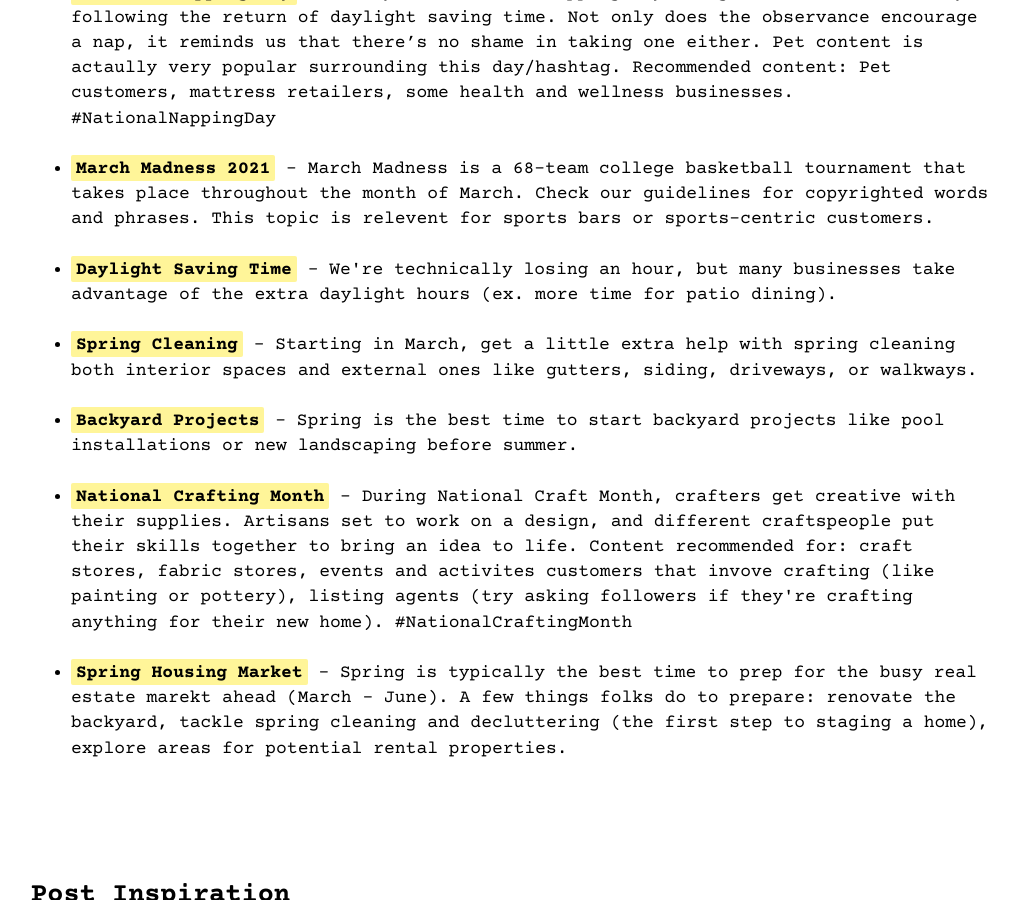
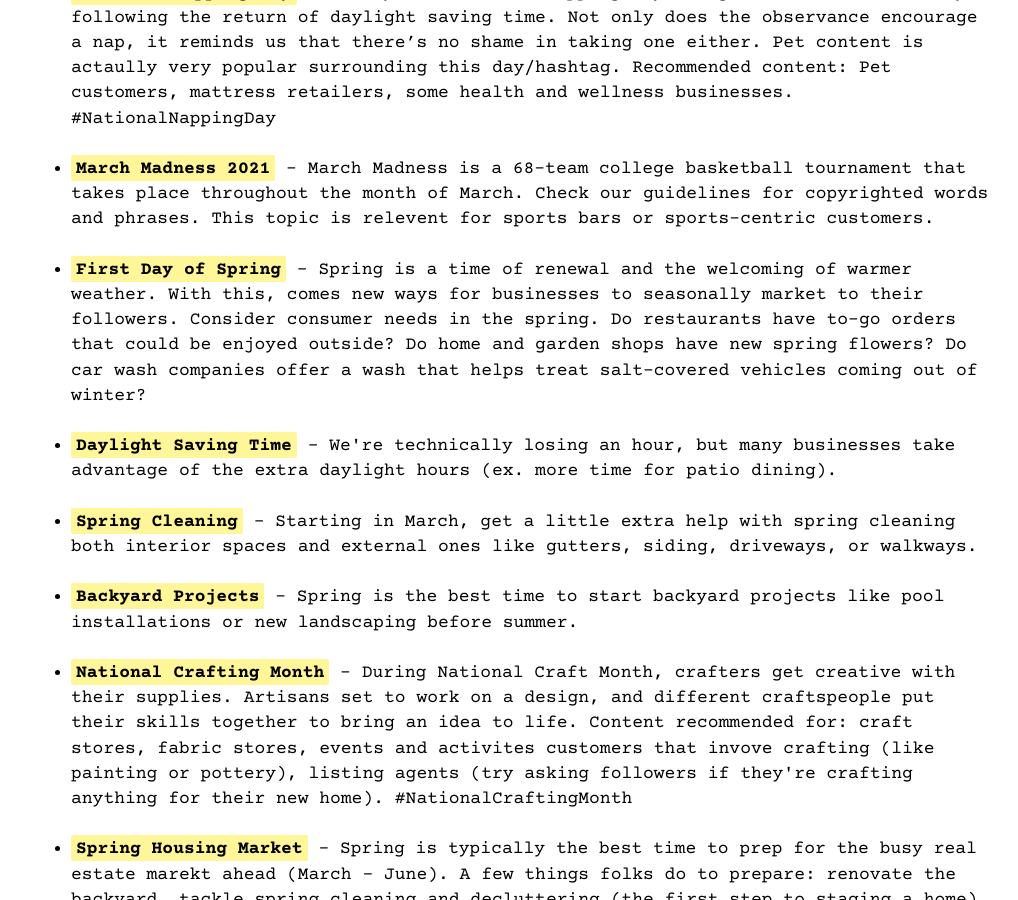
Before and after one commit to davidpots/posty, a Jekyll site: the page built from index_v1.markdown, in a window 1280 px wide and 900 px high, scrolled down 659 px. Shown: the whole window, without its empty margins (129-1147 px from the left). Built offline with Jekyll 4.4.1, drawn with Linux system fonts in a browser that asks for light colours.

Commit message:
Updates topics

```diff
--- a/_data/topics.yml
+++ b/_data/topics.yml
@@ -15,6 +15,12 @@
   emoji: 🏀
   day: Thursday
   date: March 18
+
+- name: First Day of Spring
+  description: "Spring is a time of renewal and the welcoming of warmer weather. With this, comes new ways for businesses to seasonally market to their followers. Consider consumer needs in the spring. Do restaurants have to-go orders that could be enjoyed outside? Do home and garden shops have new spring flowers? Do car wash companies offer a wash that helps treat salt-covered vehicles coming out of winter?"
+  emoji: 🌱
+  day: Saturday
+  date: Mar 20
 
 - name: Daylight Saving Time
   description: We're technically losing an hour, but many businesses take advantage of the extra daylight hours (ex. more time for patio dining).
--- a/index.markdown
+++ b/index.markdown
@@ -33,7 +33,7 @@
   <div class="tile">
     <div class="tile-heading">
       <h2 class="tile-title">Upcoming Topics</h2>
-      <p class="tile-lastUpdated">Last updated Feb 26</p>
+      <p class="tile-lastUpdated">Last updated Mar 5</p>
     </div>
     <div class="tile-body">
       {% for topic in site.data.topics %}
```
